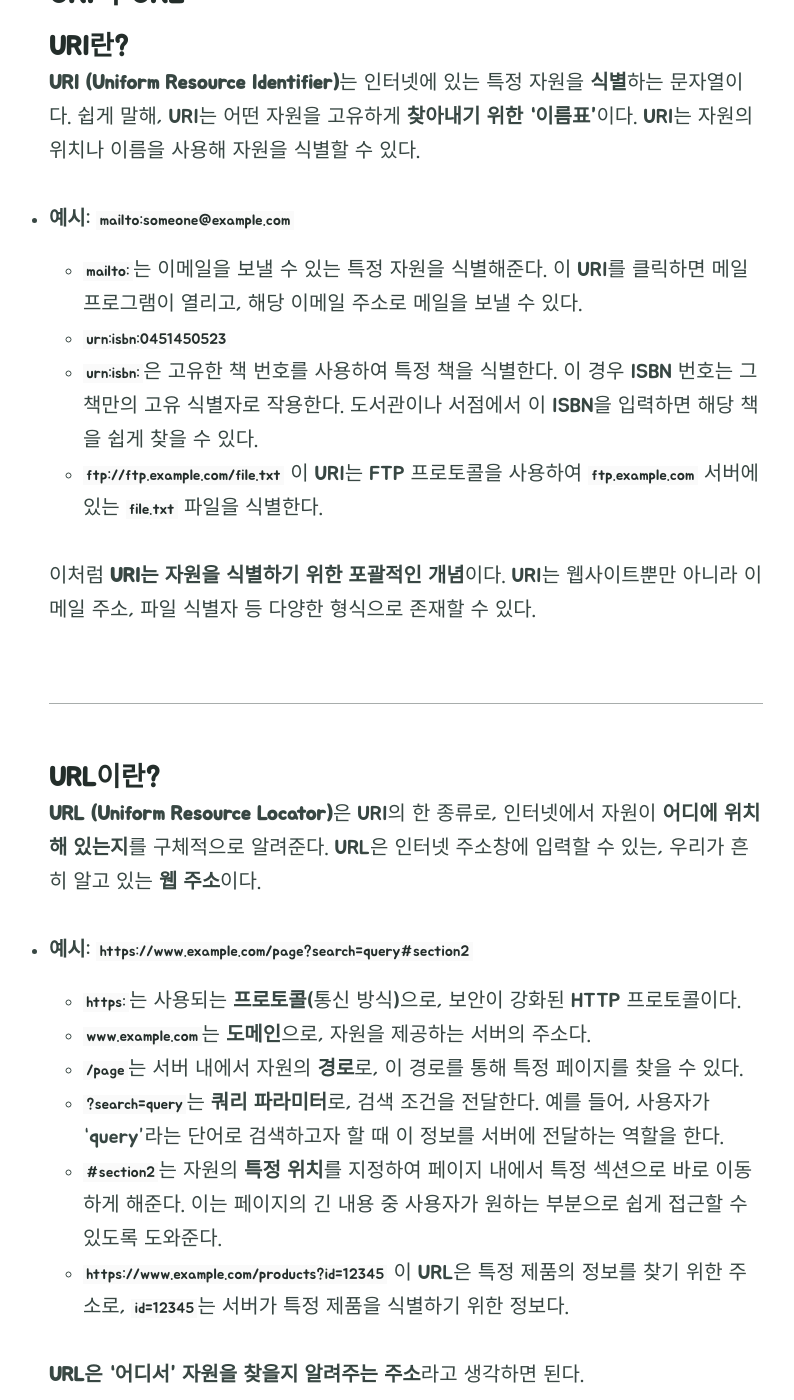
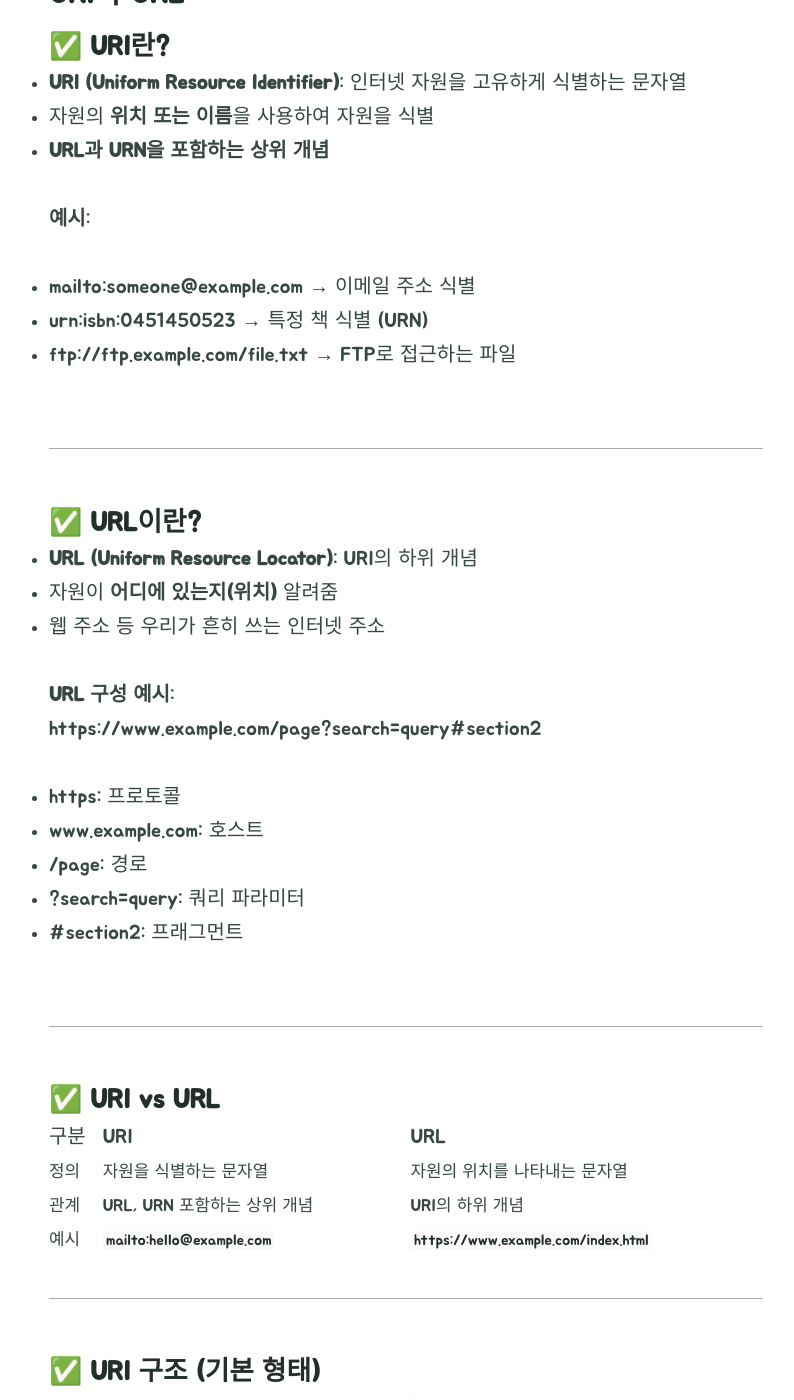
Before and after one commit to tletle7102/tletle7102.github.io, a Jekyll site: the page built from _posts/2024-10-28-cs-8.md, in a window 1280 px wide and 1400 px high, scrolled down 253 px. Shown: the whole window, without its empty margins (234-1028 px from the left). Built offline with Jekyll 4.4.1, drawn with Linux system fonts in a browser that asks for light colours; some of the changed text lies outside the part shown.

Commit message:
blog poat update cs8

```diff
--- a/_posts/2024-10-28-cs-8.md
+++ b/_posts/2024-10-28-cs-8.md
@@ -1,5 +1,5 @@
 ---
-title: " URI와 URL"
+title: "URI와 URL"
 categories:
   - CS Basics
 tags:
@@ -9,52 +9,57 @@ last_modified_at:
 
 ### URI와 URL
 
-#### URI란?
+#### ✅ URI란?
 
-**URI (Uniform Resource Identifier)**는 인터넷에 있는 특정 자원을 **식별**하는 문자열이다. 쉽게 말해, URI는 어떤 자원을 고유하게 **찾아내기 위한 "이름표"**이다. URI는 자원의 위치나 이름을 사용해 자원을 식별할 수 있다.
+- **URI (Uniform Resource Identifier)**: 인터넷 자원을 고유하게 식별하는 문자열
+- 자원의 **위치 또는 이름**을 사용하여 자원을 식별
+- **URL과 URN을 포함하는 상위 개념**
 
-- **예시**: `mailto:someone@example.com`
-  - `mailto:`는 이메일을 보낼 수 있는 특정 자원을 식별해준다. 이 URI를 클릭하면 메일 프로그램이 열리고, 해당 이메일 주소로 메일을 보낼 수 있다.
-
-  - `urn:isbn:0451450523`
-  - `urn:isbn:`은 고유한 책 번호를 사용하여 특정 책을 식별한다. 이 경우 ISBN 번호는 그 책만의 고유 식별자로 작용한다. 도서관이나 서점에서 이 ISBN을 입력하면 해당 책을 쉽게 찾을 수 있다.
-
-  -  `ftp://ftp.example.com/file.txt`
-    이 URI는 FTP 프로토콜을 사용하여 `ftp.example.com` 서버에 있는 `file.txt` 파일을 식별한다.
-
-이처럼 **URI는 자원을 식별하기 위한 포괄적인 개념**이다. URI는 웹사이트뿐만 아니라 이메일 주소, 파일 식별자 등 다양한 형식으로 존재할 수 있다.
+**예시**:
+- mailto:someone@example.com → 이메일 주소 식별
+- urn:isbn:0451450523 → 특정 책 식별 (URN)
+- ftp://ftp.example.com/file.txt → FTP로 접근하는 파일
 
 ---
 
-#### URL이란?
+#### ✅ URL이란?
 
-**URL (Uniform Resource Locator)**은 URI의 한 종류로, 인터넷에서 자원이 **어디에 위치해 있는지**를 구체적으로 알려준다. URL은 인터넷 주소창에 입력할 수 있는, 우리가 흔히 알고 있는 **웹 주소**이다.
+- **URL (Uniform Resource Locator)**: URI의 하위 개념
+- 자원이 **어디에 있는지(위치)** 알려줌
+- 웹 주소 등 우리가 흔히 쓰는 인터넷 주소
 
-- **예시**: `https://www.example.com/page?search=query#section2`
-  - `https:`는 사용되는 **프로토콜**(통신 방식)으로, 보안이 강화된 HTTP 프로토콜이다.
-  - `www.example.com`는 **도메인**으로, 자원을 제공하는 서버의 주소다.
-  - `/page`는 서버 내에서 자원의 **경로**로, 이 경로를 통해 특정 페이지를 찾을 수 있다.
-  - `?search=query`는 **쿼리 파라미터**로, 검색 조건을 전달한다. 예를 들어, 사용자가 "query"라는 단어로 검색하고자 할 때 이 정보를 서버에 전달하는 역할을 한다.
-  - `#section2`는 자원의 **특정 위치**를 지정하여 페이지 내에서 특정 섹션으로 바로 이동하게 해준다. 이는 페이지의 긴 내용 중 사용자가 원하는 부분으로 쉽게 접근할 수 있도록 도와준다.
-  -  `https://www.example.com/products?id=12345`
-     이 URL은 특정 제품의 정보를 찾기 위한 주소로, `id=12345`는 서버가 특정 제품을 식별하기 위한 정보다.
+**URL 구성 예시**:
+https://www.example.com/page?search=query#section2
 
-**URL은 "어디서" 자원을 찾을지 알려주는 주소**라고 생각하면 된다.
+- https: 프로토콜
+- www.example.com: 호스트
+- /page: 경로
+- ?search=query: 쿼리 파라미터
+- #section2: 프래그먼트
 
 ---
 
-#### 정리
+#### ✅ URI vs URL
 
-| 개념  | 설명                                       | 예시                                  |
-|-------|--------------------------------------------|--------------------------------------|
-| **URI** | 자원을 고유하게 식별하는 문자열            | `mailto:someone@example.com`, `urn:isbn:0451450523` |
-| **URL** | 자원의 위치를 나타내는 URI의 한 종류       | `https://www.example.com/page`       |
+| 구분  | URI                                 | URL                                 |
+|-------|--------------------------------------|--------------------------------------|
+| 정의  | 자원을 식별하는 문자열               | 자원의 위치를 나타내는 문자열       |
+| 관계  | URL, URN 포함하는 상위 개념          | URI의 하위 개념                     |
+| 예시  | `mailto:hello@example.com`           | `https://www.example.com/index.html`|
+
+---
+
+#### ✅ URI 구조 (기본 형태)
+scheme://user:password@host:port/path?query#fragment
 
 
-#### 요약하자면,
-- **모든 URL은 URI의 일종**으로, 자원의 위치를 알려준다.
-- 하지만 **모든 URI가 URL인 것은 아니다**. 예를 들어, URN은 자원의 위치와 상관없이 자원을 식별할 수 있다.
-
-URI는 자원을 고유하게 **식별**하는 넓은 개념이고, URL은 그 중에서 **위치**를 나타내는 특수한 URI다.
+예:
+- https://user:pass@example.com:443/page?key=value#top
 
 ---
+
+#### ✅ 요약
+
+- URI는 **자원을 식별**하기 위한 포괄적 개념
+- URL은 **위치를 알려주는 URI의 하위 개념**
+- **모든 URL은 URI이다**, 하지만 **모든 URI가 URL은 아니다**
```
